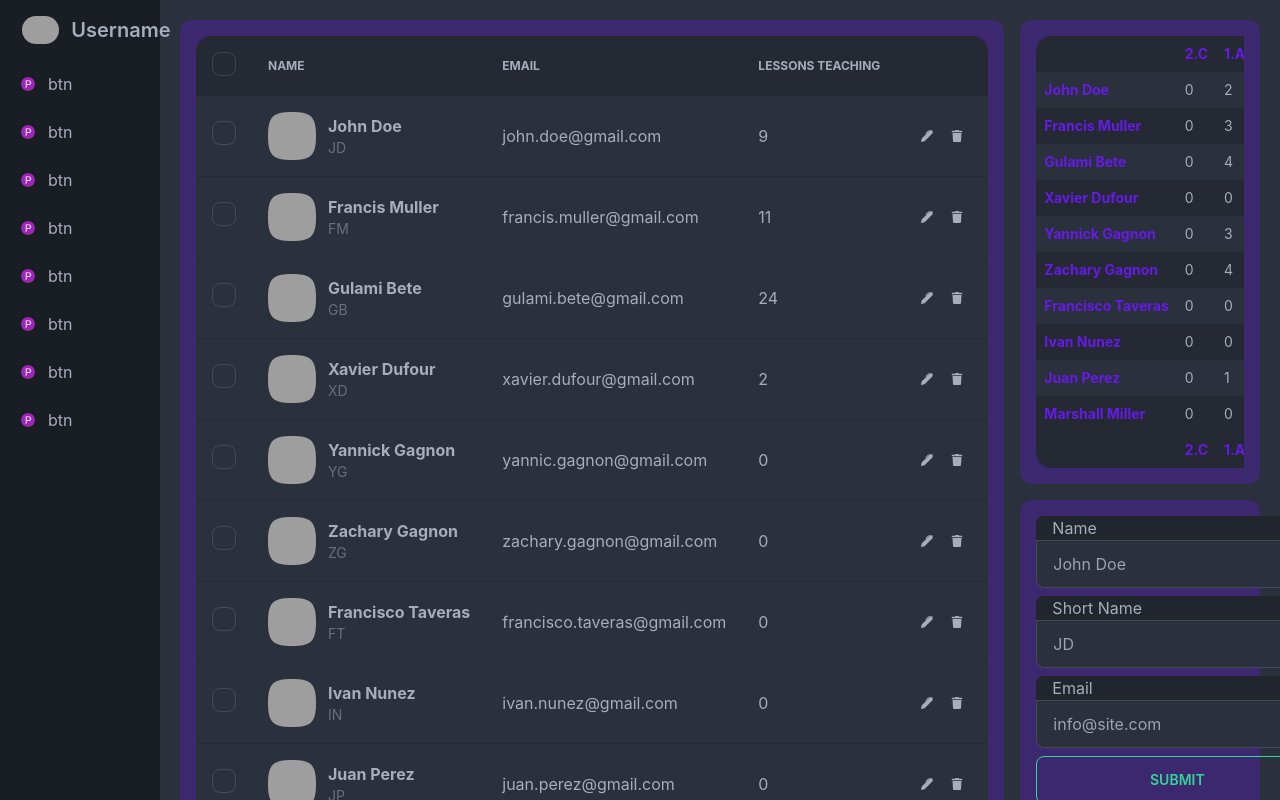
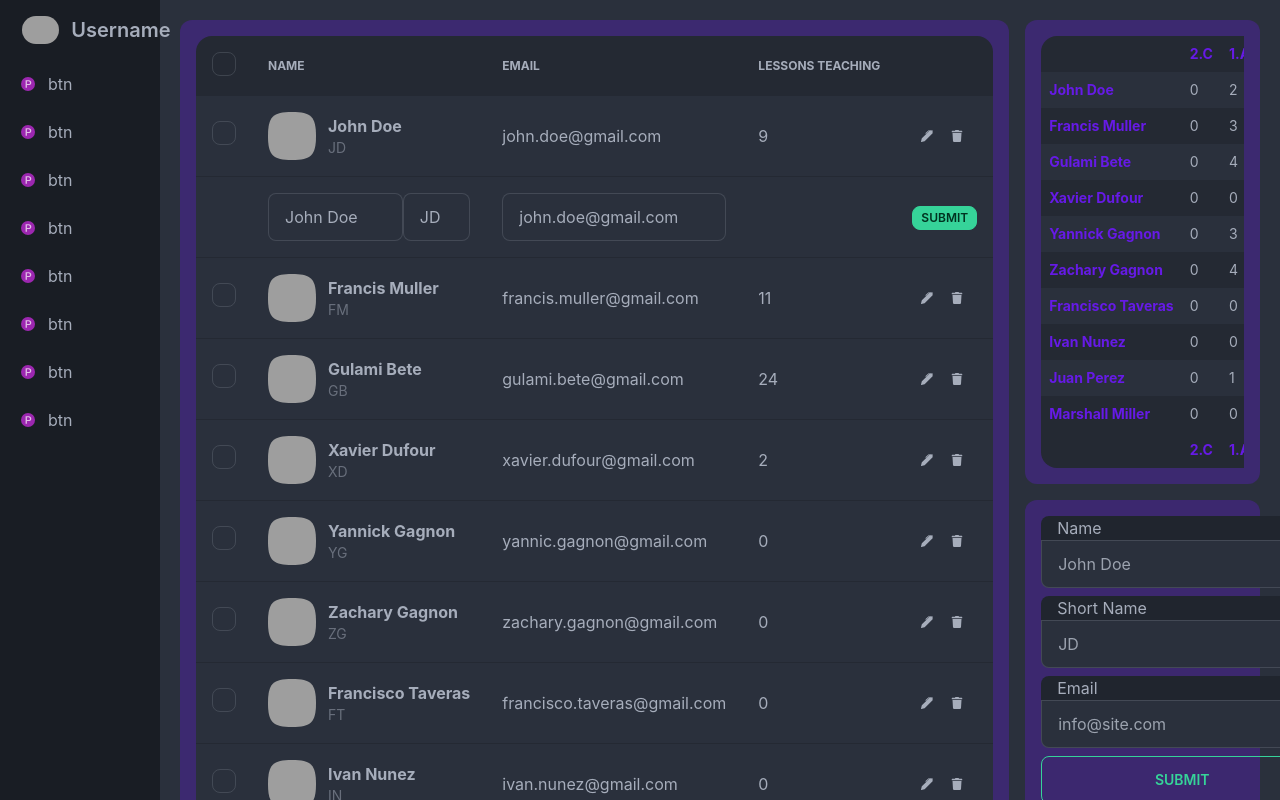
Before and after one commit to Chickenbiscuitoo/timetable-manager, a Next.js app: page /teachers in a window 1280 px wide. Both pictures are taken after a click on the button 927 px from the left and 136 px from the top of the page. Shown: the top 800 px of the page. Built offline with nearby package versions, Linux system fonts and the light colour scheme; grey boxes are pictures that could not be loaded.

Commit message:
added update form

```diff
--- a/components/TeachersManagerCell.tsx
+++ b/components/TeachersManagerCell.tsx
@@ -5,6 +5,7 @@ import { flatten } from '../utils/arraysFuncs'
 
 import { BsFillPenFill } from 'react-icons/bs'
 import { FaTrash } from 'react-icons/fa'
+import { useState } from 'react'
 
 interface TeacherProps {
 	id: number
@@ -19,7 +20,14 @@ const TeachersManagerCell: NextPage<TeacherProps> = ({
 	shortname,
 	email,
 }) => {
-	const { bindings } = useTimetableStore()
+	const [clickedUpdate, setClickedUpdate] = useState(false)
+	const [formData, setFormData] = useState({
+		name,
+		shortname,
+		email,
+	})
+
+	const { bindings, updateTeacher, removeTeacher } = useTimetableStore()
 
 	const teachersTotalLessons = () => {
 		const teachersLessons = bindings.map((binding) =>
@@ -36,7 +44,31 @@ const TeachersManagerCell: NextPage<TeacherProps> = ({
 		return lessons
 	}
 
+	const handleChange = (e: React.ChangeEvent<HTMLInputElement>) => {
+		setFormData({
+			...formData,
+			[e.target.name]: e.target.value,
+		})
+	}
+
+	const handleSubmit = () => {
+		const name = formData.name.trim()
+		const shortname = formData.shortname.trim()
+		const email = formData.email.trim()
+
+		if (name && shortname && email) {
+			updateTeacher(id, name, shortname, email)
+			setFormData({
+				name,
+				shortname,
+				email,
+			})
+			setClickedUpdate(false)
+		}
+	}
+
 	return (
+		<>
 			<tr>
 				<th>
 					<label>
@@ -66,14 +98,67 @@ const TeachersManagerCell: NextPage<TeacherProps> = ({
 				</td>
 				<td>{teachersTotalLessons()}</td>
 				<th>
-				<button className="btn btn-ghost btn-xs hover:text-blue-400">
+					<button
+						onClick={() =>
+							setClickedUpdate((prevState) => !prevState)
+						}
+						className="btn btn-ghost btn-xs hover:text-blue-400"
+					>
 						<BsFillPenFill />
 					</button>
-				<button className="btn btn-ghost btn-xs hover:text-red-400">
+					<button
+						onClick={() => removeTeacher(id)}
+						className="btn btn-ghost btn-xs hover:text-red-400"
+					>
 						<FaTrash />
 					</button>
 				</th>
 			</tr>
+			{clickedUpdate && (
+				<tr>
+					<td></td>
+					<td>
+						<div>
+							<input
+								type="text"
+								placeholder={name}
+								value={formData.name}
+								name="name"
+								onChange={handleChange}
+								className="input input-bordered max-w-xs focus:input-primary w-8/12"
+							/>
+							<input
+								type="text"
+								placeholder={shortname}
+								value={formData.shortname}
+								name="shortname"
+								onChange={handleChange}
+								className="input input-bordered max-w-xs focus:input-primary w-4/12"
+							/>
+						</div>
+					</td>
+					<td>
+						<input
+							type="text"
+							placeholder={email}
+							value={formData.email}
+							name="email"
+							onChange={handleChange}
+							className="input input-bordered w-full max-w-xs focus:input-primary"
+						/>
+					</td>
+					<td></td>
+					<td>
+						<button
+							onClick={handleSubmit}
+							className="btn btn-xs btn-success w-full"
+						>
+							Submit
+						</button>
+					</td>
+				</tr>
+			)}
+		</>
 	)
 }
 
```
Lines whose indentation alone changed are shown as unchanged.
